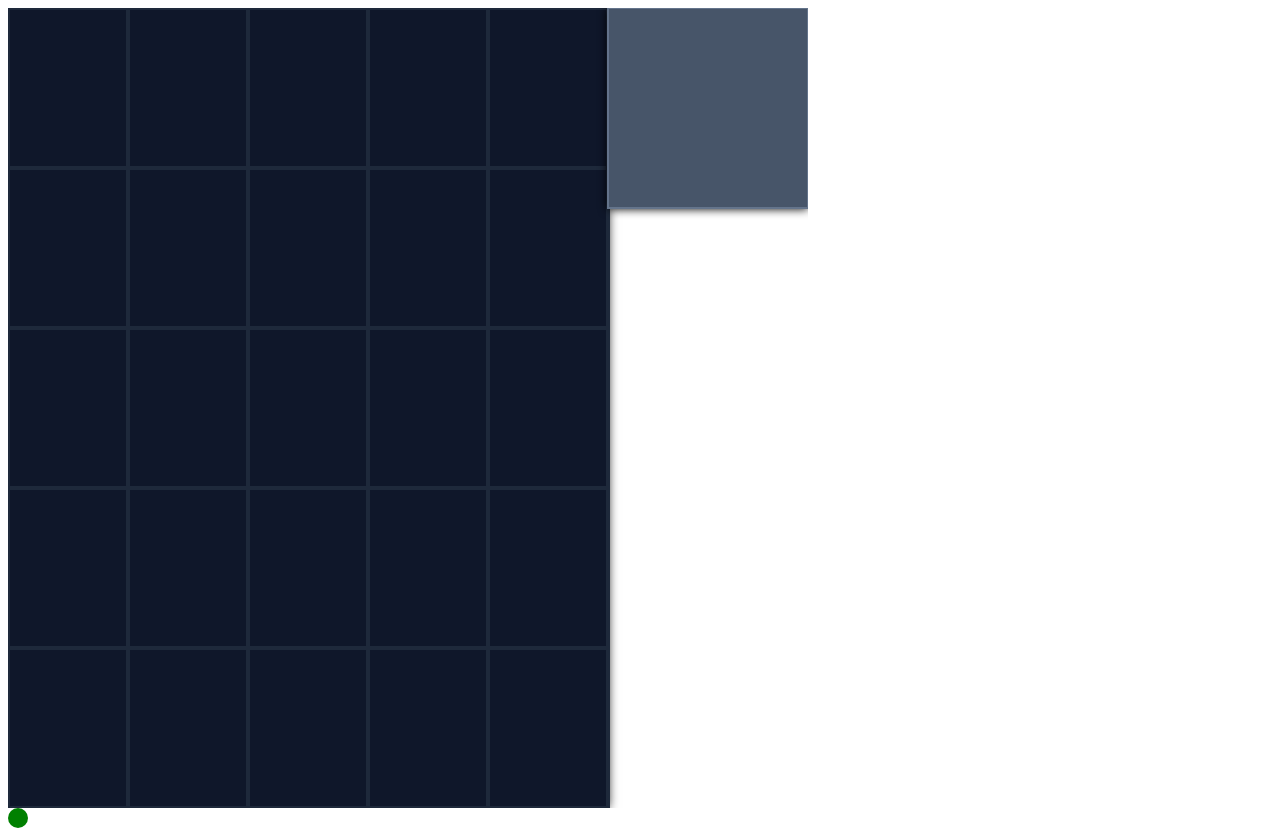
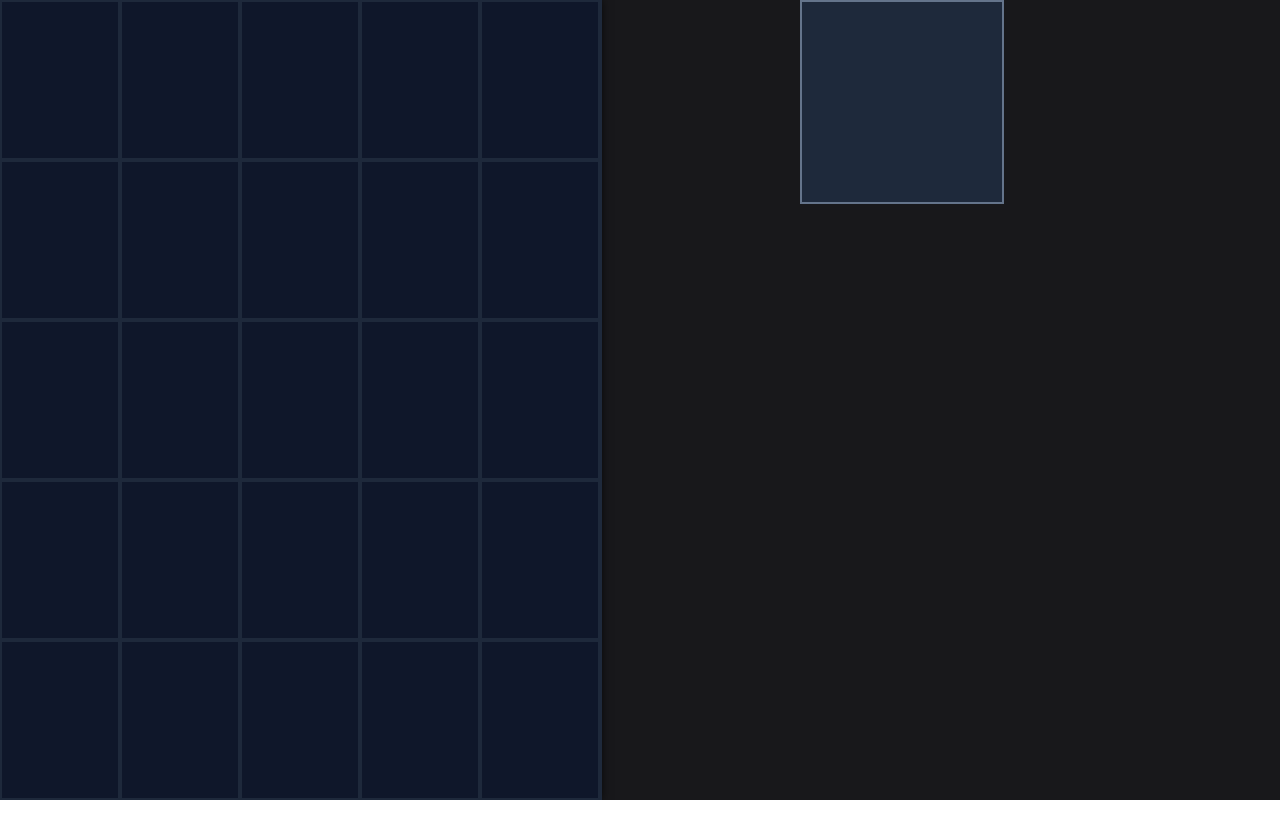
Before and after one commit to nilffej/CozyCanvas, a React (Create React App) app in the folder frontend/: page / in a window 1280 px wide. After the commit the page ends 800 px from the top, so only its background shows below. Built offline with nearby package versions, Linux system fonts and the light colour scheme.

Commit message:
Added simple drag and drop w/ Canvas and a div and snapping

```diff
--- a/frontend/package.json
+++ b/frontend/package.json
@@ -14,6 +14,7 @@
     "konva": "^9.2.1",
     "react": "^18.2.0",
     "react-dom": "^18.2.0",
+    "react-draggable": "^4.4.6",
     "react-konva": "^18.2.10",
     "react-scripts": "5.0.1",
     "typescript": "^4.9.5",
--- a/frontend/src/App.tsx
+++ b/frontend/src/App.tsx
@@ -17,7 +17,7 @@ function App() {
 
   // return <div>API request result: {data}</div>;
   return (
-    <div>
+    <div style={{backgroundColor: "#18181b", height: "100vh", width:"100vw", position:"absolute", top:"0px", left:"0px"}}>
       <Canvas/>
     </div>
   )
--- a/frontend/src/Canvas.tsx
+++ b/frontend/src/Canvas.tsx
@@ -1,50 +1,118 @@
-import { useEffect, useState, useRef } from "react";
+import { useEffect, useState, useRef, createRef } from "react";
+import Draggable from "react-draggable";
 import { Layer, Stage, Shape, Rect } from "react-konva";
 
-
 interface Furniture {
-    x: number,
-    y: number,
-    width: number,
-    height: number,
-    draggable: boolean,
-    fill: string,
-    stroke: string,
+  x: number;
+  y: number;
+  width: number;
+  height: number;
+  draggable: boolean;
+  fill: string;
+  stroke: string;
 }
 
-export default function Canvas({}) {
-  const [furniture, setFurniture] = useState<Furniture[]>([]);
+interface Coords {
+  x: number;
+  y: number;
+}
+
 const width = 600;
 const height = 800;
 const cols = 5;
 const rows = 5;
 
+export default function Canvas({}) {
+  const [furniture, setFurniture] = useState<Furniture[]>([]);
+
+  const [refs, setRefs] = useState<any[]>([]);
+
+  // MouseCoords relative to Canvas
+  const [mouseCoords, setMouseCoords] = useState<Coords>({ x: 0, y: 0 });
+
+  // Spawner Original Coords for mind check
+  const [spawnerCoords, setSpawnerCoords] = useState<Coords>({x: 0, y: 0});
+  const spawnerRef = useRef(null);
+
   const spawnWidth = 200;
-  const dragRef = useRef(null);
 
-  const dragFurniture = (e: any) => {
-    console.log(e);
+  // const spawnFurniture = (e: any) => {
+  //   setMouseCoords({
+  //     x: e.evt.clientX - 100,
+  //     y: e.evt.clientY - 100,
+  //   });
 
+  //   const newRect: Furniture = {
+  //     x: e.evt.clientX - 100,
+  //     y: e.evt.clientY - 100,
+  //     width: 200,
+  //     height: 200,
+  //     draggable: true,
+  //     fill: "#1e293b",
+  //     stroke: "#64748b",
+  //   };
+
+  //   setFurniture([...furniture, newRect]);
+  //   setRefs([...refs, createRef()]);
+  // };
+
+
+  const onFurnDragEnd = (e: any) => {
+    console.log(e)
+
+    let id = Number(e.target.attrs.id)
+    console.log(refs[id])
+
+
+    // Client Coords are based on mouse
+    // Rect Coords are on top left corner
+
+    let x = e.evt.clientX - 100;
+    let y = e.evt.clientY - 100;
+
+    x = x - (x % 20);
+    y = y - (y % 20);
+
+    refs[id]?.current.to({x: x, y: y})
+
+    console.log(x, y);
+}
+
+
+  const onDragEnd = (e:any, data:any) => {
+    // console.log(e, data);
+
+    // If out of bounds of canvas, then don't make anything
+    if (e.screenX > 800|| e.screenY > 800 ){
+      return;
+    }
+
+    // Might need to adjust spawn coords if we edit dimensions of the Canvas
     const newRect: Furniture = {
-        x: e.evt.clientX-100,
-        y: e.evt.clientY-100,
+      x: e.pageX - 100,
+      y: e.pageY - 100,
       width: 200,
       height: 200,
       draggable: true,
-        fill: '#475569',
-        stroke: '#64748b',
+      fill: "#1e293b",
+      stroke: "#64748b",
+    };
+
+    setFurniture([...furniture, newRect]);
+    setRefs([...refs, createRef()]);
   }
 
-    setFurniture([...furniture, newRect]);
-  };
-
   useEffect(() => {
-    console.log(dragRef);
-  },[dragRef, furniture])
+    // console.log(furniture);
+    // console.log(refs);
+    // console.log(mouseCoords);
+    // console.log(spawnerCoords);
+    // console.log(furniture);
+  }, [furniture]);
 
 
   return (
-    <div>
+    <div style={{display: "flex", flexDirection: "row"}}>
       <Stage
         width={width + spawnWidth}
         height={height}
@@ -85,26 +153,25 @@ export default function Canvas({}) {
           />
         </Layer>
         <Layer>
-          <Rect
-            x={width}
-            fill="#475569"
-            width={200}
-            height={200}
-            shadowBlur={10}
-            stroke="#64748b"
-            onMouseDown={dragFurniture}
-          ></Rect>
-          {furniture.map((furn, i) => (<Rect key={i} {...furn} ref={dragRef}/>))}
+          {/* Spawn Layer */}
+          {furniture.map((furn: Furniture, i: number) => {
+            return <Rect id={`${i}`} {...furn} ref={refs[i]} onDragEnd={onFurnDragEnd}/>
+          })}
         </Layer>
       </Stage>
+      <Draggable
+        position={{x: 0, y: 0}}
+        onStop={onDragEnd}
+      >
         <div
           style={{
-          borderRadius: "50%",
-          backgroundColor: "green",
-          width: "20px",
-          height: "20px",
+            border: '2px solid #64748b',
+            backgroundColor: "#1e293b",
+            width: 200,
+            height: 200,
           }}
         ></div>
+      </Draggable>
     </div>
   );
 }
```
Also changed, not shown: 1 other file (tests, documents, lock files or other folders). Lines whose indentation alone changed are shown as unchanged.
